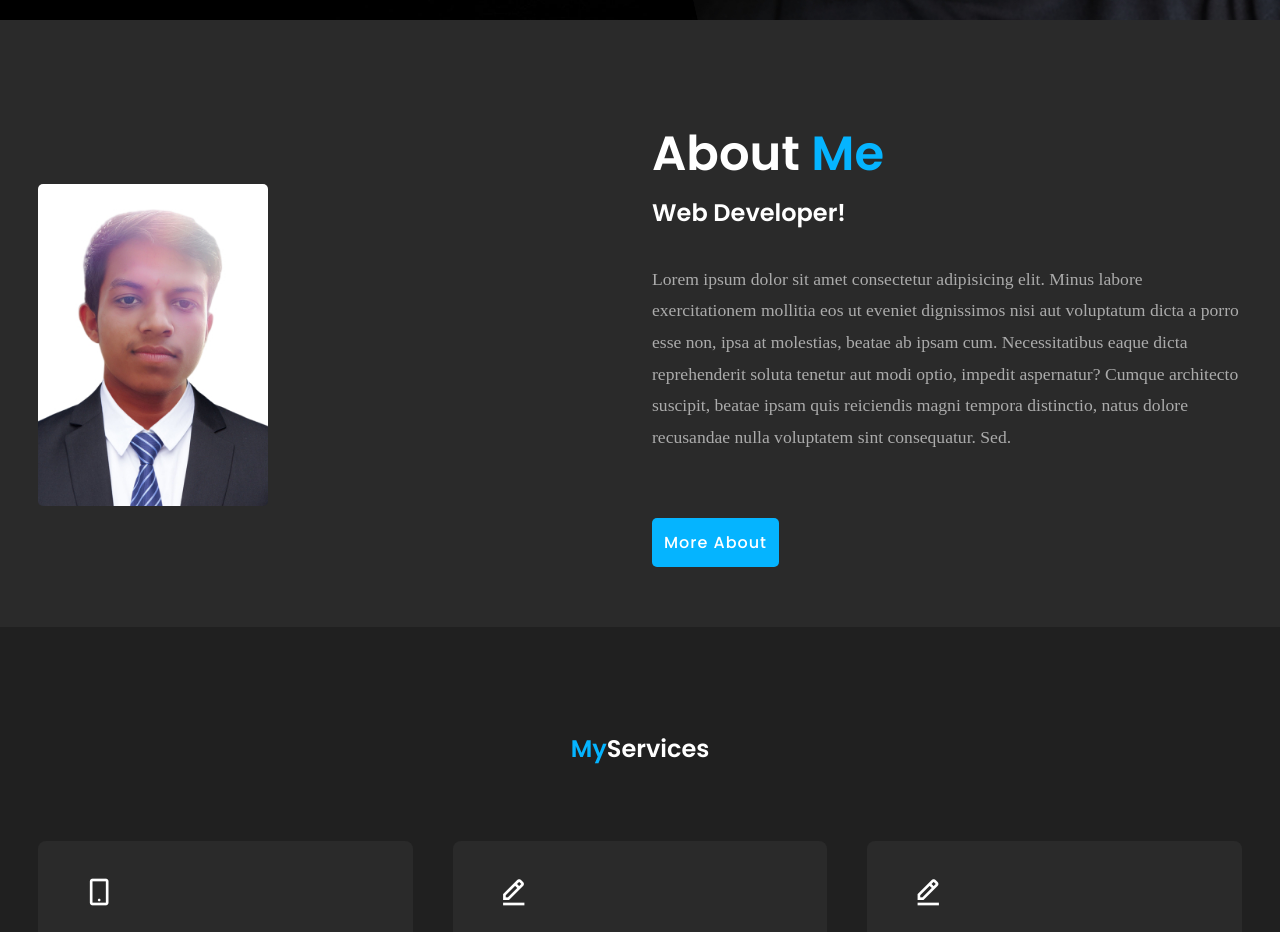
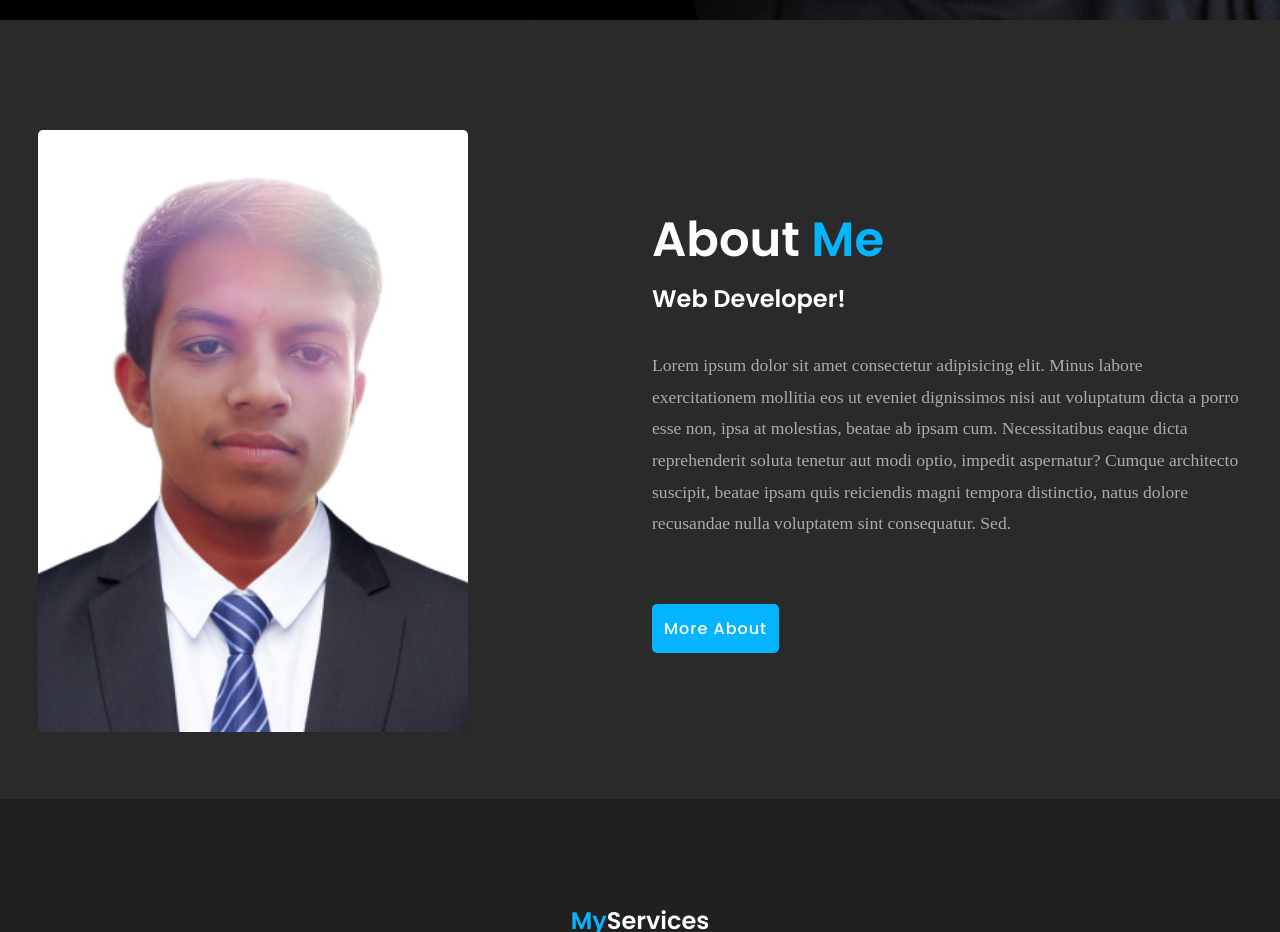
Before and after one commit to Deepakkumarweb/my_portfolio, a plain HTML site: page index.html in a window 1280 px wide. Shown: the part 780-1712 px from the top of the page. Drawn offline with nearby package versions, Linux system fonts and the light colour scheme.

Commit message:
Update style.css

```diff
--- a/style.css
+++ b/style.css
@@ -164,7 +164,7 @@ section {
   gap: 1.5rem;
 }
 .about-img img {
-  max-width: 230px;
+  max-width: 430px;
   height: auto;
   width: 100%;
   border-radius: 5px;
```
